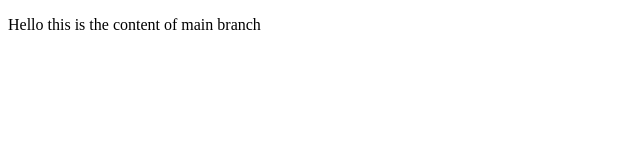
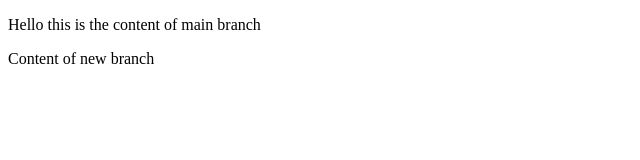
Before and after one commit to Jasmineb1/Git_practice, a plain HTML site: page index.html in a window 1280 px wide. Shown: the whole page, without its empty margins (0-640 px from the left). Drawn offline with Linux system fonts and the light colour scheme.

Commit message:
branch created and content added

```diff
--- a/index.html
+++ b/index.html
@@ -7,5 +7,6 @@
 </head>
 <body>
     <p>Hello this is the content of main branch</p>
+    <p>Content of  new branch</p>
 </body>
 </html>
```
